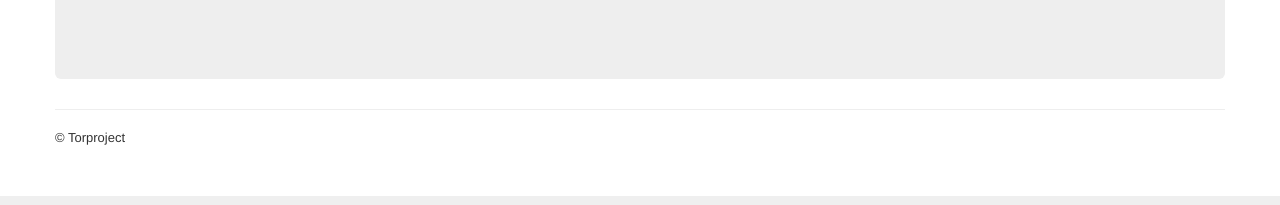
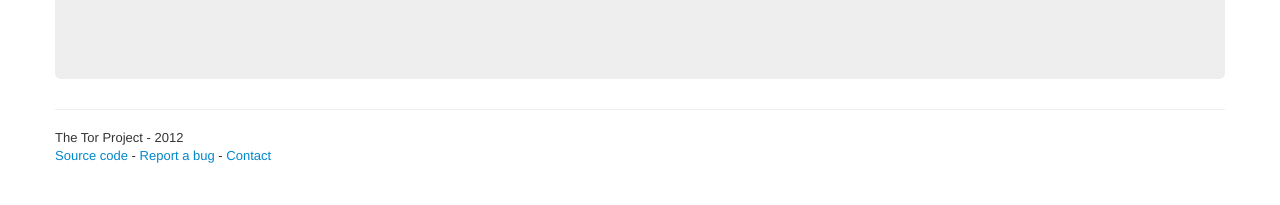
Before and after one commit to gsathya/compass, a Flask app: page / in a window 1280 px wide. Shown: the part 698-903 px from the top of the page. Run offline with Flask 2, Linux system fonts and the light colour scheme.

Commit message:
Update footers.

```diff
--- a/templates/index.html
+++ b/templates/index.html
@@ -137,7 +137,10 @@
       <hr>
 
       <footer>
-        <p>&copy; Torproject</p>
+        The Tor Project - 2012<br>
+        <a href="https://gitweb.torproject.org/compass.git">Source code</a> -
+        <a href="https://trac.torproject.org/projects/tor/newticket?component=Compass">Report a bug</a> -
+        <a href="mailto:tor-assistants@lists.torproject.org">Contact</a>
       </footer>
 
     </div> <!-- /container -->
--- a/templates/result.html
+++ b/templates/result.html
@@ -101,7 +101,10 @@
       <hr>
 
       <footer>
-        <p>&copy; Torproject</p>
+        The Tor Project - 2012<br>
+        <a href="https://gitweb.torproject.org/compass.git">Source code</a> -
+        <a href="https://trac.torproject.org/projects/tor/newticket?component=Compass">Report a bug</a> -
+        <a href="mailto:tor-assistants@lists.torproject.org">Contact</a>
       </footer>
 
     </div> <!-- /container -->
```
